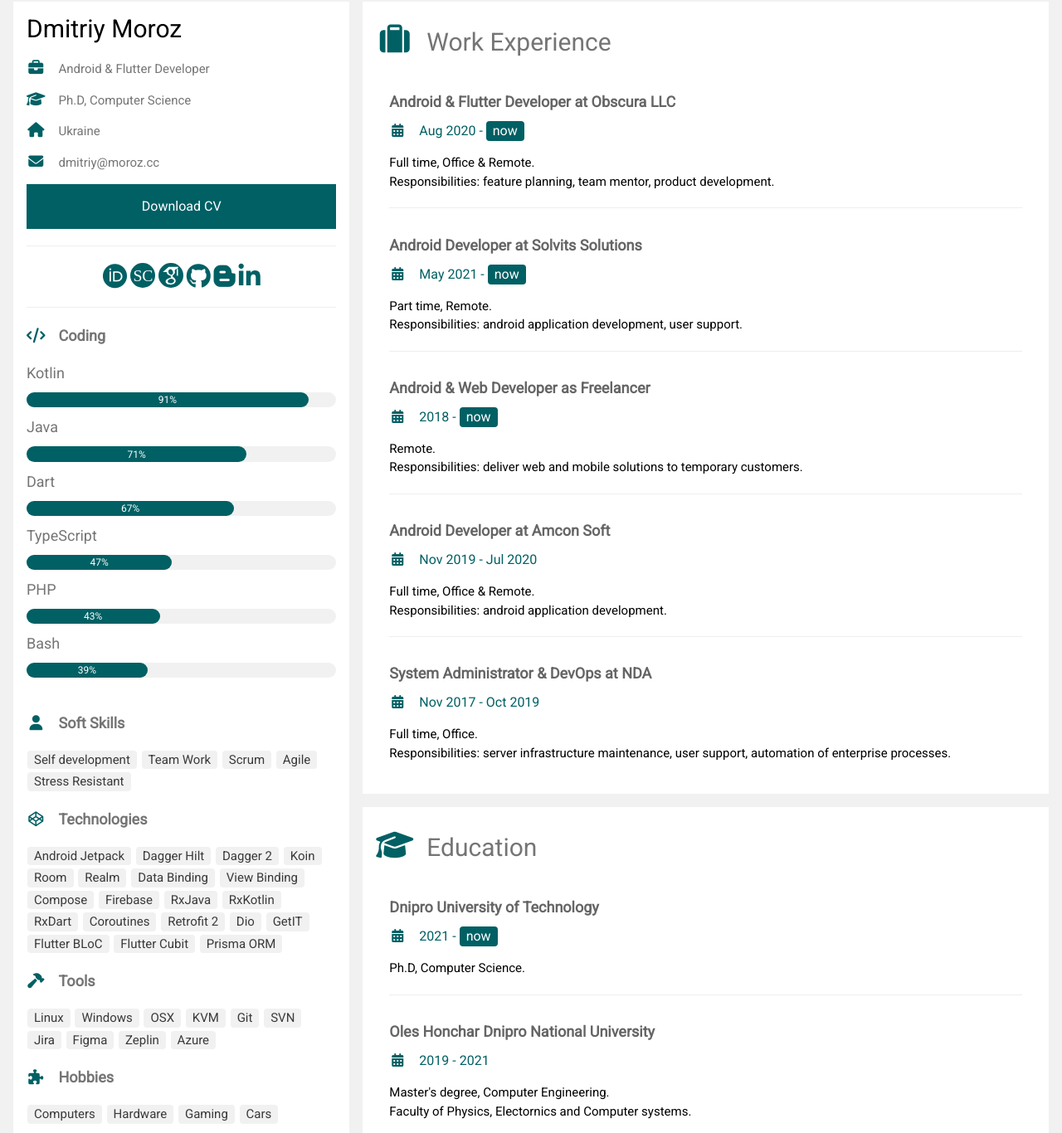
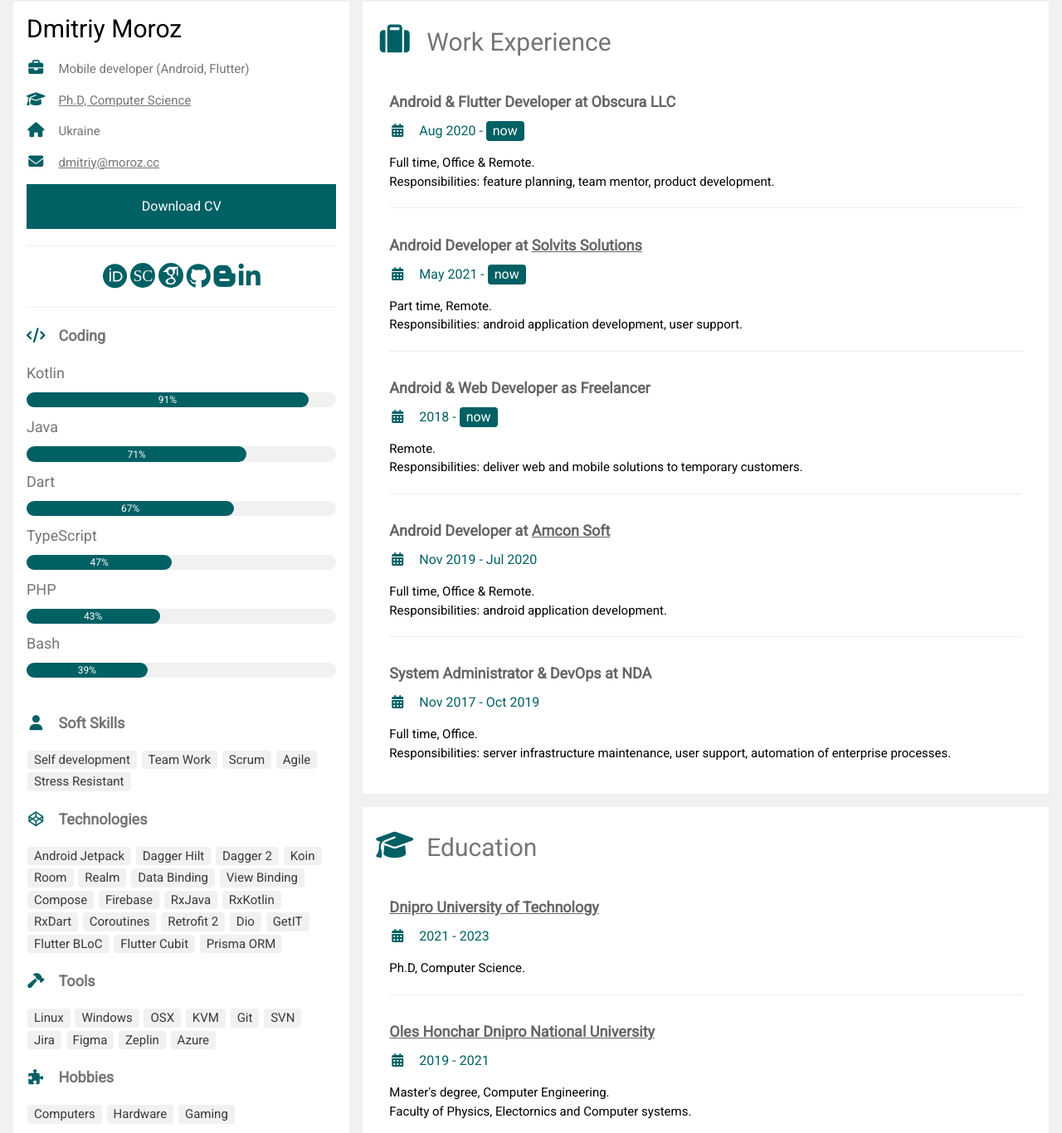
Before and after one commit to dmitriymorozcc/dmitriymorozcc.github.io, a plain HTML site: page index.html in a window 1280 px wide. Shown: the part 14-1380 px from the top of the page at 83% size. Drawn offline with nearby package versions, Linux system fonts and the light colour scheme; some icons are missing.

Commit message:
Minor updates 23.11.2023

```diff
--- a/index.html
+++ b/index.html
@@ -39,10 +39,10 @@
             <div class="w3-white w3-text-grey w3-card-4">
                 <div class="w3-container">
                     <div class="w3-text-black"><h2>Dmitriy Moroz</h2></div>
-                    <p><i class="fa fa-briefcase fa-fw w3-margin-right w3-large w3-text-accent"></i>Android & Flutter Developer</p>
-                    <p><i class="fa fa-graduation-cap fa-fw w3-margin-right w3-large w3-text-accent"></i>Ph.D, Computer Science</p>
+                    <p><i class="fa fa-briefcase fa-fw w3-margin-right w3-large w3-text-accent"></i>Mobile developer (Android, Flutter)</p>
+                    <p><a href="https://svr.naqa.gov.ua/#/defense/2300" target="_blank"><i class="fa fa-graduation-cap fa-fw w3-margin-right w3-large w3-text-accent"></i>Ph.D, Computer Science</a></p>
                     <p><i class="fa fa-home fa-fw w3-margin-right w3-large w3-text-accent"></i>Ukraine</p>
-                    <p><i class="fa fa-envelope fa-fw w3-margin-right w3-large w3-text-accent"></i>dmitriy@moroz.cc</p>
+                    <p><a href="mailto:dmitriy@moroz.cc"><i class="fa fa-envelope fa-fw w3-margin-right w3-large w3-text-accent"></i>dmitriy@moroz.cc</a></p>
                     <button id="btnpdf1" class="btnpdf">Download CV</button>
                     <script>
                         document.getElementById("btnpdf1").addEventListener("click", CreatePDFfromHTML);
@@ -152,7 +152,6 @@
                         <span class="w3-tag w3-light-grey w3-text-dark-grey w3-round w3-margin-tag">Computers</span>
                         <span class="w3-tag w3-light-grey w3-text-dark-grey w3-round w3-margin-tag">Hardware</span>
                         <span class="w3-tag w3-light-grey w3-text-dark-grey w3-round w3-margin-tag">Gaming</span>
-                        <span class="w3-tag w3-light-grey w3-text-dark-grey w3-round w3-margin-tag">Cars</span>
                     </p>
 
                     <p class="w3-large w3-text-theme"><b><i class="fa fa-globe fa-fw w3-margin-right w3-text-accent"></i>Languages</b></p>
@@ -186,7 +185,7 @@
                     <hr>
                 </div>
                 <div class="w3-container">
-                    <h5 class="w3-opacity"><b>Android Developer at Solvits Solutions</b></h5>
+                    <h5 class="w3-opacity"><b>Android Developer at <a href="https://www.solvits.com/" target="_blank">Solvits Solutions</a></b></h5>
                     <h6 class="w3-text-accent"><i class="fa-solid fa-calendar-days fa-fw w3-margin-right"></i>May 2021 - <span class="w3-tag w3-accent w3-round">now</span></h6>
                     <p>
                         Part time, Remote.<br>
@@ -204,7 +203,7 @@
                     <hr>
                 </div>
                 <div class="w3-container">
-                    <h5 class="w3-opacity"><b>Android Developer at Amcon Soft</b></h5>
+                    <h5 class="w3-opacity"><b>Android Developer at <a href="https://amconsoft.com/" target="_blank">Amcon Soft</a></b></h5>
                     <h6 class="w3-text-accent"><i class="fa-solid fa-calendar-days fa-fw w3-margin-right"></i>Nov 2019 - Jul 2020</h6>
                     <p>
                         Full time, Office & Remote.<br>
@@ -227,13 +226,13 @@
                 <div class="w3-container w3-card w3-white w3-margin-bottom">
                 <h2 class="w3-text-grey w3-padding-16"><i class="fa fa-graduation-cap fa-fw w3-margin-right w3-xxlarge w3-text-accent"></i>Education</h2>
                 <div class="w3-container">
-                    <h5 class="w3-opacity"><b>Dnipro University of Technology</b></h5>
-                    <h6 class="w3-text-accent"><i class="fa-solid fa-calendar-days fa-fw w3-margin-right"></i>2021 - <span class="w3-tag w3-accent w3-round">now</span></h6>
+                    <h5 class="w3-opacity"><a href="https://www.nmu.org.ua/en/" target="_blank"><b>Dnipro University of Technology</b></a></h5>
+                    <h6 class="w3-text-accent"><i class="fa-solid fa-calendar-days fa-fw w3-margin-right"></i>2021 - 2023</h6>
                     <p>Ph.D, Computer Science.</p>
                     <hr>
                 </div>
                 <div class="w3-container">
-                    <h5 class="w3-opacity"><b>Oles Honchar Dnipro National University</b></h5>
+                    <h5 class="w3-opacity"><a href="https://www.dnu.dp.ua/" target="_blank"><b>Oles Honchar Dnipro National University</b></a></h5>
                     <h6 class="w3-text-accent"><i class="fa-solid fa-calendar-days fa-fw w3-margin-right"></i>2019 - 2021</h6>
                     <p>
                         Master's degree, Computer Engineering.<br>
@@ -242,7 +241,7 @@
                     <hr>
                 </div>
                 <div class="w3-container">
-                    <h5 class="w3-opacity"><b>Oles Honchar Dnipro National University</b></h5>
+                    <h5 class="w3-opacity"><a href="https://www.dnu.dp.ua/" target="_blank"><b>Oles Honchar Dnipro National University</b></a></h5>
                     <h6 class="w3-text-accent"><i class="fa-solid fa-calendar-days fa-fw w3-margin-right"></i>2015 - 2019</h6>
                     <p>
                         Bachelor's degree, Computer Engineering.<br>
@@ -251,7 +250,7 @@
                     <hr>
                 </div>
                 <div class="w3-container">
-                    <h5 class="w3-opacity"><b>Lyceum of Information Technologies</b></h5>
+                    <h5 class="w3-opacity"><a href="https://www.dlit.dp.ua/" target="_blank"><b>Lyceum of Information Technologies</b></a></h5>
                     <h6 class="w3-text-accent"><i class="fa-solid fa-calendar-days fa-fw w3-margin-right"></i>2010 - 2015</h6>
                     <p>High school, Computer engineering</p><br>
                 </div>
@@ -260,7 +259,7 @@
                 <div class="w3-container w3-card w3-white w3-margin-bottom">
                 <h2 class="w3-text-grey w3-padding-16"><i class="fa fa-certificate fa-fw w3-margin-right w3-xxlarge w3-text-accent"></i>Certificates</h2>
                 <div class="w3-container">
-                    <h5 class="w3-opacity"><a href="./assets/75D90R415DP09.jpg" class="w3-project-link"><b>English B2 Language certificate</b></a></h5>
+                    <h5 class="w3-opacity"><a href="./assets/75D90R415DP09.jpg"><b>English B2 Language certificate</b></a></h5>
                     <h6 class="w3-text-accent"><i class="fa-solid fa-calendar-days fa-fw w3-margin-right"></i>Sep 2020</span></h6>
                     <p>Langskill, B2 Level, ID: 75D90R415DP09</p>
                 </div>
```
